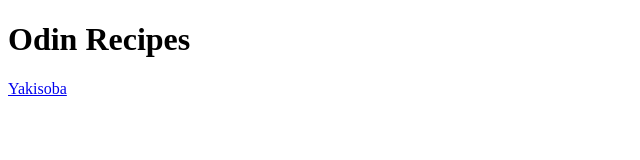
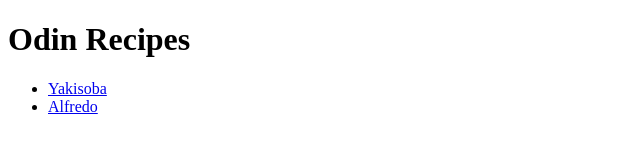
Before and after one commit to kaujla1/odin-recipes, a plain HTML site: page index.html in a window 1280 px wide. Shown: the whole page, without its empty margins (0-640 px from the left). Drawn offline with Linux system fonts and the light colour scheme.

Commit message:
Add link for new alfredo recipe page

```diff
--- a/index.html
+++ b/index.html
@@ -7,6 +7,9 @@
     </head>
     <body>
         <h1>Odin Recipes</h1>
-        <a href="recipes/yakisoba.html">Yakisoba</a>
+            <ul>
+                <li><a href="recipes/yakisoba.html">Yakisoba</a></li>
+                <li><a href="recipes/alfredo.html">Alfredo</a></li>
+            </ul>
     </body>
 </html>
```
